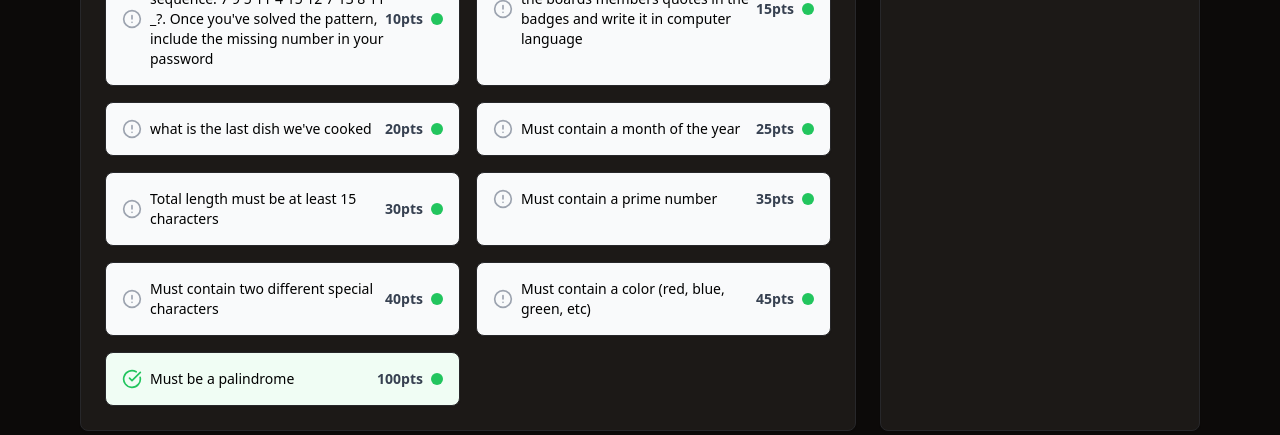
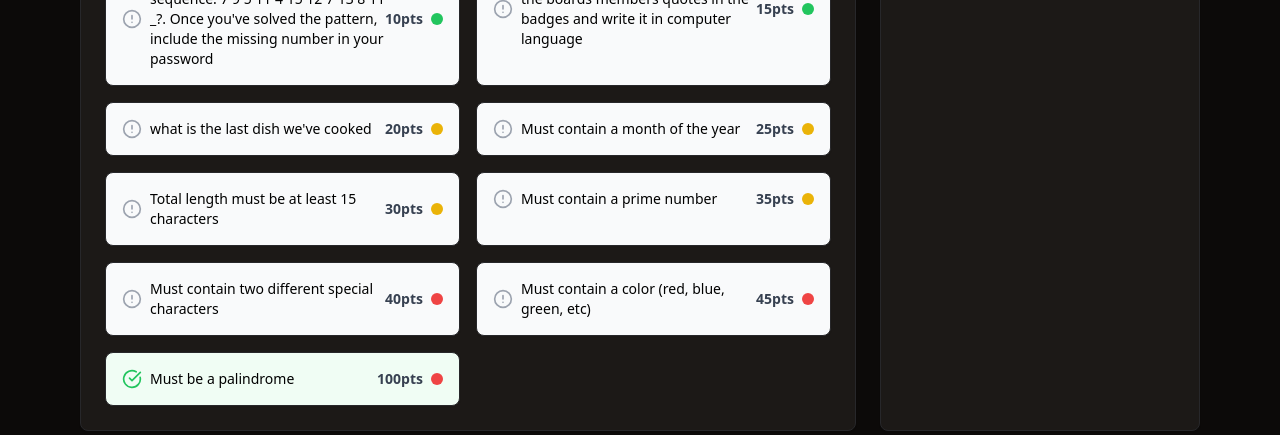
Before and after one commit to mouadenna/landingPage, a React (Vite) app: page /password-game in a window 1280 px wide. Shown: the part 780-1215 px from the top of the page. Built offline with nearby package versions, Linux system fonts and the light colour scheme; no server answers; the database is empty.

Commit message:
Update PasswordGame.tsx

```diff
--- a/src/components/PasswordGame.tsx
+++ b/src/components/PasswordGame.tsx
@@ -100,12 +100,10 @@ const MAX_POSSIBLE_SCORE = rules.reduce((sum, rule) => sum + rule.points, 0);
 // Helper Components
 function DifficultyIndicator({ difficulty }: { difficulty: number }) {
   let color = 'bg-green-500';
-  let text = 'Your message here'; // Use 'text' to display a message
-
-  if (difficulty > 0.3) {
-    // ... existing code ...
-    text = 'Difficulty is high'; // Update 'text' based on condition
-    // ... existing code ...
+  if (difficulty > 0.7) {
+    color = 'bg-red-500';
+  } else if (difficulty > 0.3) {
+    color = 'bg-yellow-500';
   }
 
   return (
```
